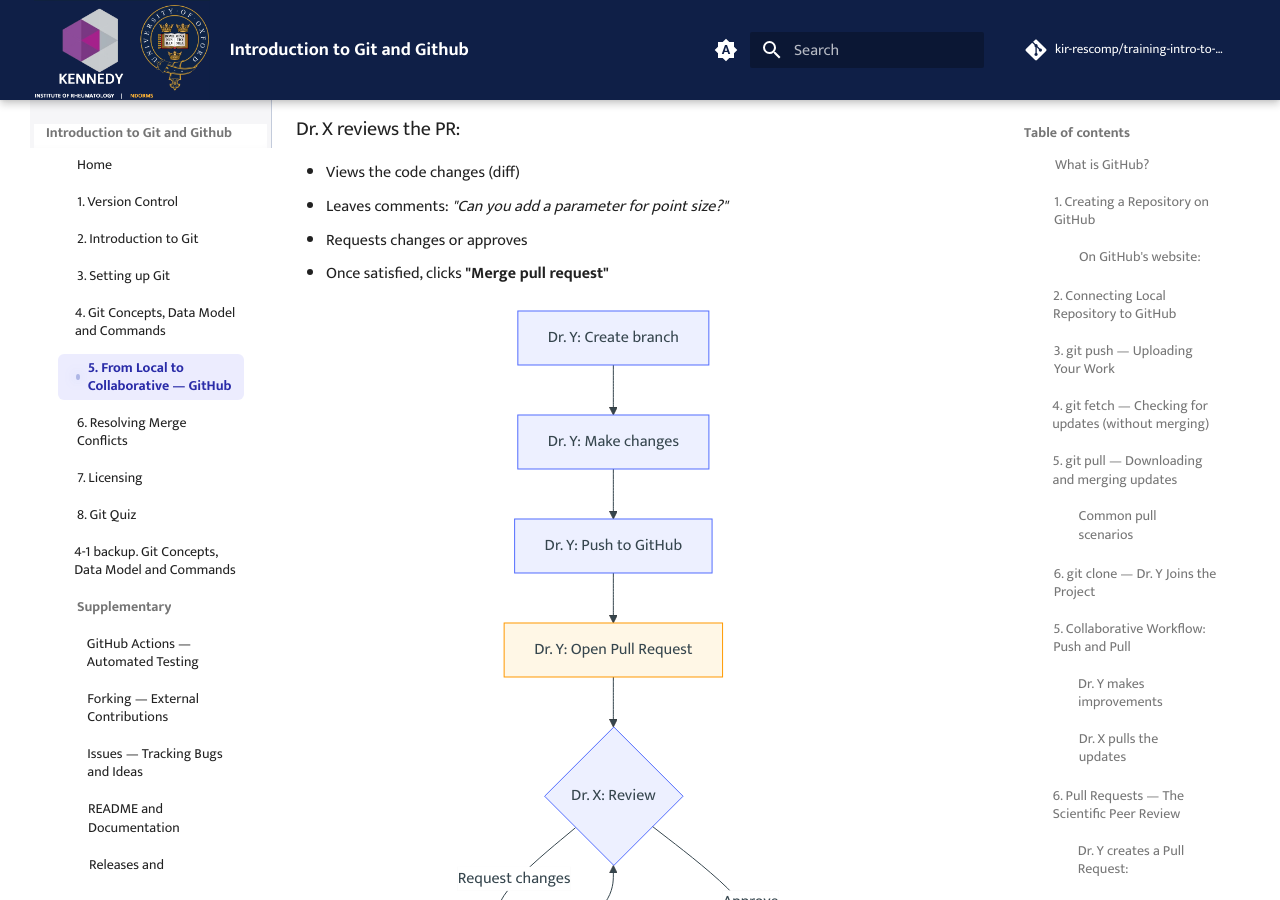
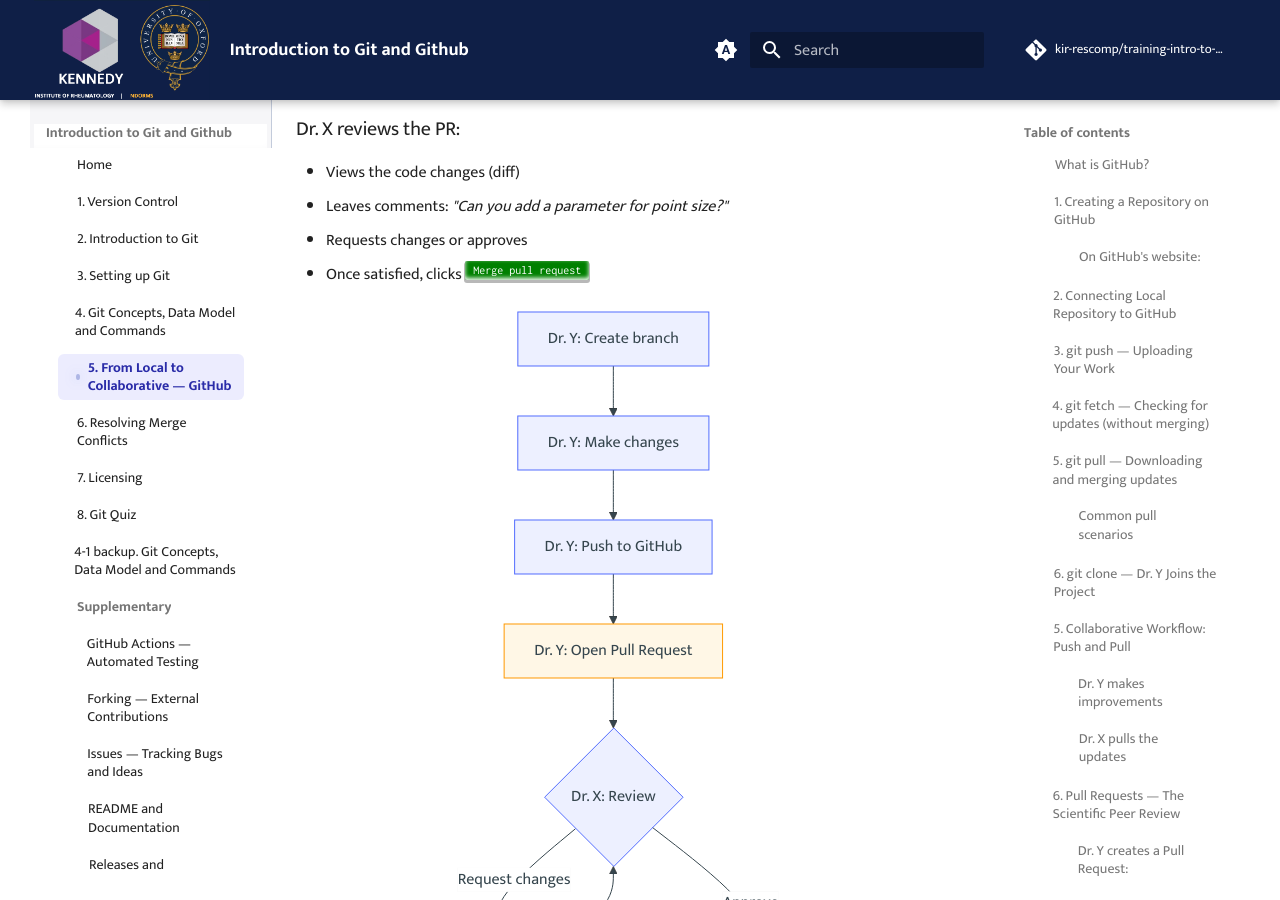
Before and after one commit to kir-rescomp/training-intro-to-git-github, an MkDocs documentation site: the page built from docs/5.from_git_to_github.md, in a window 1280 px wide and 900 px high, scrolled down 10010 px. Built offline with MkDocs 1.6.1 and Material for MkDocs 9.7.7, drawn with Linux system fonts in a browser that asks for light colours; comment, search, counter and statistics services are not loaded.

Commit message:
add kbd to Merge pull request button

`````diff
--- a/docs/5.from_git_to_github.md
+++ b/docs/5.from_git_to_github.md
@@ -421,7 +421,7 @@ Instead of directly merging, teams use **Pull Requests (PRs)** — GitHub's way
 - Views the code changes (diff)
 - Leaves comments: *"Can you add a parameter for point size?"*
 - Requests changes or approves
-- Once satisfied, clicks **"Merge pull request"**
+- Once satisfied, clicks <kbd style="background-color:green;  color:white;">Merge pull request</kbd>
 
 <center>
 ````mermaid
`````
